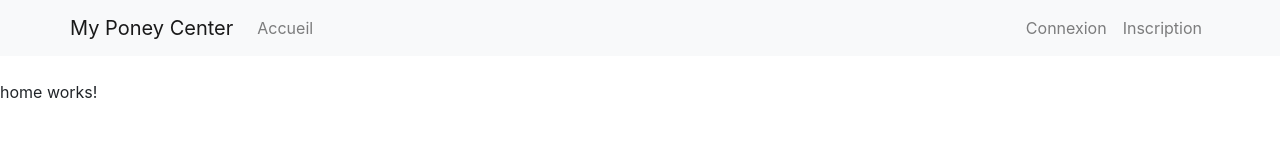
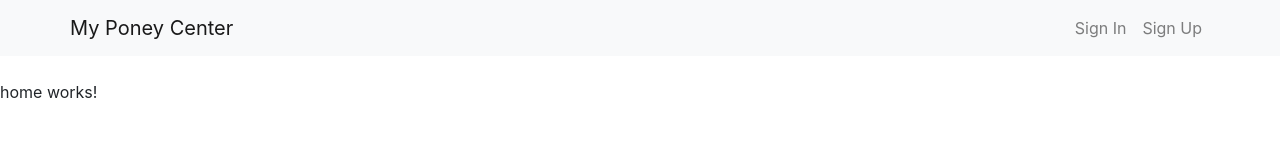
Before and after one commit to RomainPestre/MyPoneyCenter, an Angular app in the folder ui/: page /home in a window 1280 px wide. Shown: the top 160 px of the page. Built offline with nearby package versions, Linux system fonts and the light colour scheme.

Commit message:
Navbar improvement

```diff
--- a/ui/src/app/navbar/navbar.component.html
+++ b/ui/src/app/navbar/navbar.component.html
@@ -1,21 +1,21 @@
 <nav class="navbar navbar-expand navbar-light bg-light">
   <div class="container">
-    <a class="navbar-brand">My Poney Center</a>
+    <a class="navbar-brand" routerLink="home">My Poney Center</a>
     <div class="collapse navbar-collapse">
-      <ul class="navbar-nav mr-auto">
+      <!--<ul class="navbar-nav mr-auto">
         <li class="nav-item">
-          <a class="nav-link" routerLink="">Accueil</a>
+          <a class="nav-link" routerLink="">Home page</a>
         </li>
-      </ul>
+      </ul>-->
       <ul class="navbar-nav ml-auto">
         <li *ngIf="!isUserLoggedIn" class="nav-item">
-          <a class="nav-link" routerLink="login">Connexion</a>
+          <a class="nav-link" routerLink="login">Sign In</a>
         </li>
         <li *ngIf="!isUserLoggedIn" class="nav-item">
-          <a class="nav-link" routerLink="adduser">Inscription</a>
+          <a class="nav-link" routerLink="adduser">Sign Up</a>
         </li>
         <li *ngIf="isUserLoggedIn" class="nav-item">
-          <a class="nav-link" routerLink="login">Déconnexion</a>
+          <a class="nav-link" routerLink="login">Sign Out</a>
         </li>
       </ul>
     </div>
```
